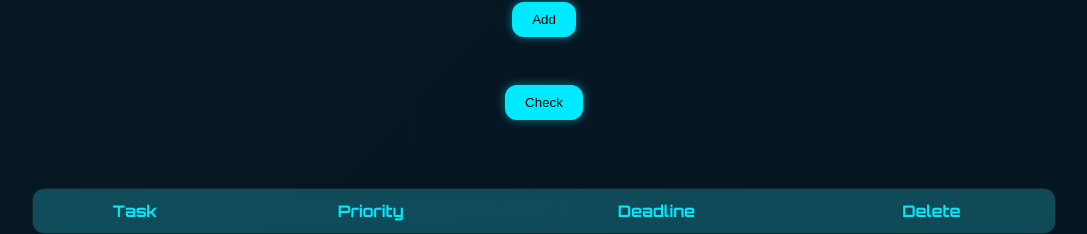
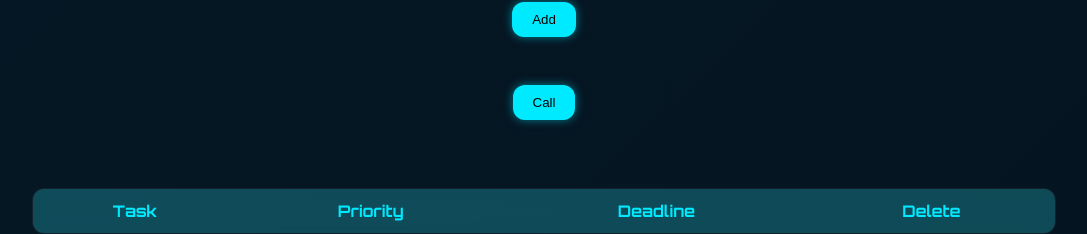
Before and after one commit to RiddhirupBera/Task-Manager-MERN, a React (Create React App) app in the folder frontend/: page / in a window 1280 px wide. Shown: the part 290-524 px from the top of the page, without its empty margins (96-1183 px from the left). Built offline with nearby package versions, Linux system fonts and the light colour scheme.

Commit message:
node and react integrated

```diff
--- a/frontend/package.json
+++ b/frontend/package.json
@@ -8,6 +8,7 @@
     "@testing-library/jest-dom": "^6.9.1",
     "@testing-library/react": "^16.3.0",
     "@testing-library/user-event": "^13.5.0",
+    "axios": "^1.13.2",
     "react": "^19.2.0",
     "react-dom": "^19.2.0",
     "react-redux": "^9.2.0",
--- a/frontend/src/components/NewTask.js
+++ b/frontend/src/components/NewTask.js
@@ -2,6 +2,7 @@ import { useState } from 'react'
 import '../App.css'
 import { useDispatch,useSelector } from 'react-redux';
 import { add, remove } from '../store/taskSlice';
+import axios from "axios";
 
 export const NewTask = () =>{
 
@@ -31,13 +32,19 @@ export const NewTask = () =>{
             priority,
             date
         }
-        setTaskList([taskCurr,...taskList1]);
+        // setTaskList([taskCurr,...taskList1]);
         dispatch(add(taskCurr));
 
     }
     const deleteRow = (id) =>{
         setTaskList(taskList1.filter(item=>item.id!==id));
         dispatch(remove(id));
+    }
+    const callAPI = () =>{
+        axios.get("http://localhost:4000/")
+        .then(res => console.log(res.data))
+        .catch(err => console.log(err));
+
     }
 
     return(
@@ -49,7 +56,9 @@ export const NewTask = () =>{
       <input type="date" value={date} onChange={handleDate} className='inputBox'></input>
     </div>
     <div className='row1'><button onClick={handleSubmit} className = 'addButton'>Add</button></div>
-    <div className='row1'><button onClick={()=>{console.log("redux",taskList)}} className = 'addButton'>Check</button></div>
+    {/* <div className='row1'><button onClick={()=>{console.log("redux",taskList)}} className = 'addButton'>Check</button></div> */}
+    <div className='row1'><button onClick={callAPI} className = 'addButton'>Call</button></div>
+
 
     <div style={{paddingBottom : "40px"}}>
         <table className='tableStyle'>
@@ -63,7 +72,7 @@ export const NewTask = () =>{
                         </thead>
                         <tbody>
 
-        {taskList1.map((t)=>(
+        {taskList.map((t)=>(
             // <div className="row1">
                 <tr>
             <td>{t.task}</td>
```
Also changed, not shown: 2 other files (tests, documents, lock files or other folders).
